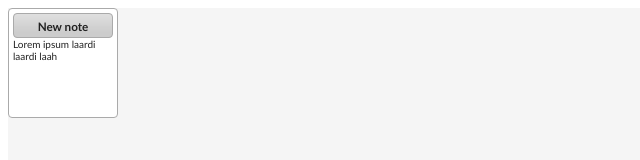
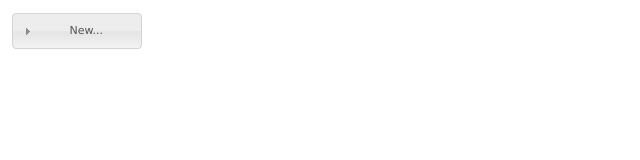
Before and after one commit to kto/Fridge-Door, a plain HTML site: page index.html in a window 1280 px wide. Shown: the whole page, without its empty margins (0-640 px from the left). Drawn offline with Linux system fonts and the light colour scheme.

Commit message:
Playing around with jQuery stuff...

```diff
--- a/index.html
+++ b/index.html
@@ -10,6 +10,7 @@
 
 	<script src="development-bundle/ui/jquery.ui.mouse.js"></script>
 	<script src="development-bundle/ui/jquery.ui.draggable.js"></script>
+	<script src="development-bundle/ui/jquery.ui.accordion.js"></script>
 
 	<link rel="stylesheet" href="development-bundle/demos/demos.css">
 
@@ -17,16 +18,24 @@
 	<style>
 	.draggable { width: 100px; height: 100px; padding: 0.4em; float: left; margin: 0;}
 	.draggable h3 { margin: 0; padding: 0.4em; font-weight: bold; cursor: move; position: relative; text-align:center;}
-
+	.menuitem { font-size: 8pt; font-family: arial; font-weight: bold; }
 	</style>
 
     <script type="text/javascript">
 	var count = 0;
 	$(function(){
 
-	   $( "#draggable" ).draggable({ handle: "h3" });
-	   $( "#draggable2" ).draggable({ handle: "h3" });
+	   $( "#menu" ).draggable();
  	   $( "div, h3" ).disableSelection();
+ 	   $( "#accordion" ).accordion({
+			collapsible: true
+	   });
+
+	   jQuery(document).ready(function(){
+		$( "#accordion" ).accordion("activate", false);
+   	   });
+
+
 
            function addNewNote(x, y) {
 
@@ -36,10 +45,11 @@
 		count++;
 	   }
 
-	   $( "#content" ).click(function(e) {
+	   $( "#newprivate" ).click(function(e) {
 		var x = e.pageX;// - this.offsetLeft;
 		var y = e.pageY;// - this.offsetTop;
 		addNewNote(x, y);
+		$( "#accordion" ).accordion("activate", false);
 		return false;
 	   });
 
@@ -50,13 +60,18 @@
     </script>
   </head>
   <body>
-	<div id="content" style="position: relative; top: 0; left: 0; width: 100%; height: 200px; background-color: #f5f5f5;">
+	<div id="content">
 	&nbsp;
-	<div id="draggable" class="ui-widget-content ui-corner-all draggable">
-		<h3 class="ui-widget-header ui-corner-all">New note</h3>
-		Lorem ipsum laardi laardi laah
-	</div>
-
+		<div id="menu" class="ui-widget-content ui-corner-all ui-draggable draggable" style="border: 0">
+		<div id="accordion" style="position: absolute; width: 130px; ">
+			<h3><a href="#">New...</a></h3>
+			<div>
+			<a href="#" id="newprivate" class="menuitem">Private note</a><br><br>
+			<a href="#" class="menuitem">Shared note</a><br><br>
+			<a href="#" class="menuitem">Public note</a>
+			</div>
+		</div>
+		</div>
 	</div>
 
   </body>
```
